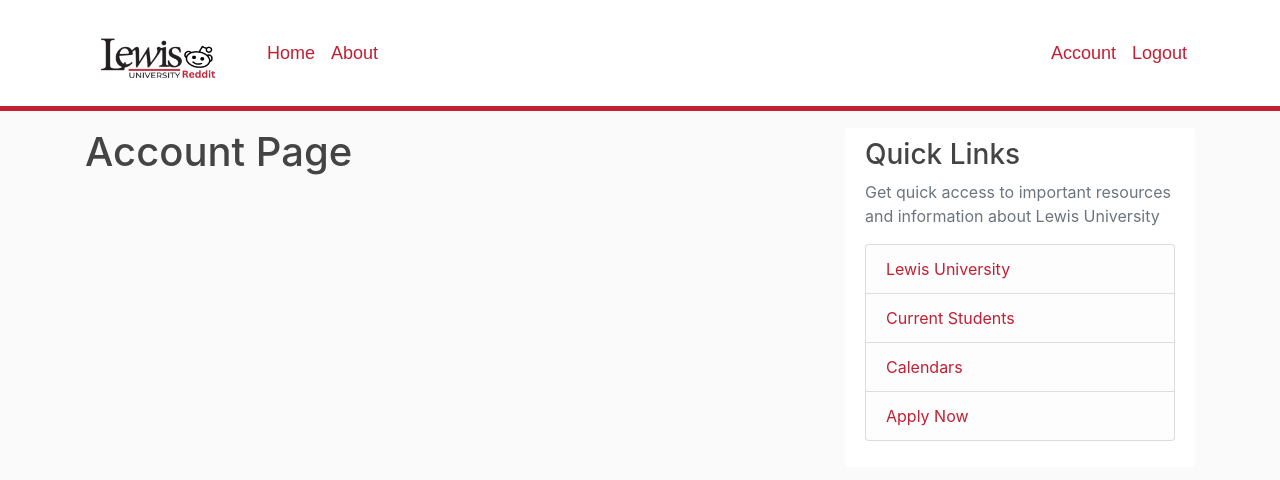
After one commit to saudahmed022/lewis-university-capstone, a Flask app: page /account in a window 1280 px wide. The commit adds this page. Shown: the top 480 px of the page. Run offline with Flask 3, Linux system fonts and the light colour scheme; a user stored in the database is signed in; some libraries are stand-ins or nearby versions.

Commit message:
Saud Ahmed - Changes Made 3/1

```diff
--- a/flaskblog/routes.py
+++ b/flaskblog/routes.py
@@ -1,6 +1,12 @@
-from flaskblog import app
-from flask import render_template, url_for, flash, redirect
+from flaskblog import app, db, bcrypt
+from flask import render_template, url_for, flash, redirect, request
 from flaskblog.forms import RegistrationForm, LoginForm
+from flask_login import login_user, current_user, logout_user, login_required
+from flaskblog.models import User, Post
+
+@app.before_first_request
+def create_tables():
+     db.create_all()
 
 @app.route("/")
 @app.route("/home")
@@ -13,19 +19,40 @@
 
 @app.route("/register", methods=['GET', 'POST'])
 def register():
+    if current_user.is_authenticated:
+        return redirect(url_for('home'))
     form = RegistrationForm()
     if form.validate_on_submit():
-        flash(f'Account created for {form.username.data}!', 'success')
-        return redirect(url_for('home'))
+        hashed_password = bcrypt.generate_password_hash(form.password.data).decode('utf-8')
+        user = User(username=form.username.data, email=form.email.data, password=hashed_password)
+        db.session.add(user)
+        db.session.commit()
+        flash('Your account has been created! You are now able to log in', 'success')
+        return redirect(url_for('login'))
     return render_template('register.html', title='Register', form=form)
 
 @app.route("/login", methods=['GET', 'POST'])
 def login():
+    if current_user.is_authenticated:
+        return redirect(url_for('home'))
     form = LoginForm()
     if form.validate_on_submit():
-        if form.email.data == 'admin@blog.com' and form.password.data == 'password':
-            flash('You have been logged in!', 'success')
-            return redirect(url_for('home'))
+        user = User.query.filter_by(email=form.email.data).first()
+        if user and bcrypt.check_password_hash(user.password, form.password.data):
+            login_user(user, remember=form.remember.data)
+            next_page = request.args.get('next')
+            return redirect(next_page) if next_page else redirect(url_for('home'))
         else:
-            flash('Login Unsuccessful. Please check username and password', 'danger')
+            flash('Login Unsuccessful. Please check email and password', 'danger')
     return render_template('login.html', title='Login', form=form)
+
+@app.route("/logout")
+def logout():
+    logout_user()
+    return redirect(url_for('home'))
+
+
+@app.route("/account")
+@login_required
+def account():
+    return render_template('account.html', title='Account')
--- a/flaskblog/static/main.css
+++ b/flaskblog/static/main.css
@@ -12,9 +12,14 @@
     background-color: #ffffff;
   }
 
+  .navbar {
+    border-bottom: 5px solid #C31F33;
+  }
+
   .site-header .navbar-nav .nav-link {
     color: #C31F33;
     font-family: "Sans Serif", sans-serif;
+    font-size: 18px;
   }
 
   .site-header .navbar-nav .nav-link:hover {
@@ -23,7 +28,7 @@
   }
 
   .site-header .navbar-nav .nav-link.active {
-    font-weight: 500;
+    font-weight: 1500;
   }
 
   .content-section {
@@ -113,8 +118,8 @@
     align-items: center;
     border: red;
   }
+
   .form-group {
-
     justify-content: space-between;
     max-width: 90%;
   }
--- /dev/null
+++ b/flaskblog/templates/account.html
@@ -0,0 +1,4 @@
+{% extends "layout.html" %}
+{% block content %}
+    <h1>Account Page</h1>
+{% endblock %}
--- a/flaskblog/templates/layout.html
+++ b/flaskblog/templates/layout.html
@@ -4,7 +4,7 @@
     <meta charset="utf-8">
     <meta name="viewport" content="width=device-width, initial-scale=1">
     <link rel="stylesheet" href="https://cdn.jsdelivr.net/npm/bootstrap@4.3.1/dist/css/bootstrap.min.css" integrity="sha384-ggOyR0iXCbMQv3Xipma34MD+dH/1fQ784/j6cY/iJTQUOhcWr7x9JvoRxT2MZw1T" crossorigin="anonymous">
-    <link rel ="stylesheet" type="text/css" href="{{ url_for('static', filename = 'main.css') }}">
+    <link rel="stylesheet" type="text/css" href="{{ url_for('static', filename = 'main.css') }}">
     <script src="https://ajax.googleapis.com/ajax/libs/jquery/3.2.1/jquery.min.js"></script>
     <script src="https://maxcdn.bootstrapcdn.com/bootstrap/3.3.7/js/bootstrap.min.js"></script>
     <script src="https://cdn.jsdelivr.net/npm/bootstrap@5.1.3/dist/js/bootstrap.bundle.min.js" integrity="sha384-ka7Sk0Gln4gmtz2MlQnikT1wXgYsOg+OMhuP+IlRH9sENBO0LRn5q+8nbTov4+1p" crossorigin="anonymous"></script>
@@ -33,12 +33,14 @@
 
             <!-- Navbar Right Side -->
             <div class="navbar-nav">
-              <a class="nav-item nav-link" href="New Post">New Post</a>
-              <a class="nav-item nav-link" href="/account">Account</a>
-              <a class="nav-item nav-link" href="/logout">Logout</a>
-              <a class="nav-item nav-link" href="/login">Login</a>
-              <a class="nav-item nav-link" href="/register">Register</a>
-              </div>
+              {% if current_user.is_authenticated %}
+                <a class="nav-item nav-link" href="{{ url_for('account') }}">Account</a>
+                <a class="nav-item nav-link" href="{{ url_for('logout') }}">Logout</a>
+              {% else %}
+                <a class="nav-item nav-link" href="{{ url_for('login') }}">Login</a>
+                <a class="nav-item nav-link" href="{{ url_for('register') }}">Register</a>
+              {% endif %}
+            </div>
             </div>
           </div>
         </nav>
--- a/flaskblog/templates/login.html
+++ b/flaskblog/templates/login.html
@@ -42,7 +42,11 @@
                         </div>
                     </div>
                 </div>
+                <medium class="text-muted ml-2">
+                    <a href="#">Forgot Password?</a>
+                </small>
             </fieldset>
+
             <div class="form-group">
                 {{ form.submit(class="btn") }}
             </div>
```
Also changed, not shown: flaskblog/__init__.py (+7 -1 lines), flaskblog/forms.py (+12 -1 lines), flaskblog/models.py (+8 -2 lines), flaskblog/static/images/default.jpg (added), instance/site.db (added).
